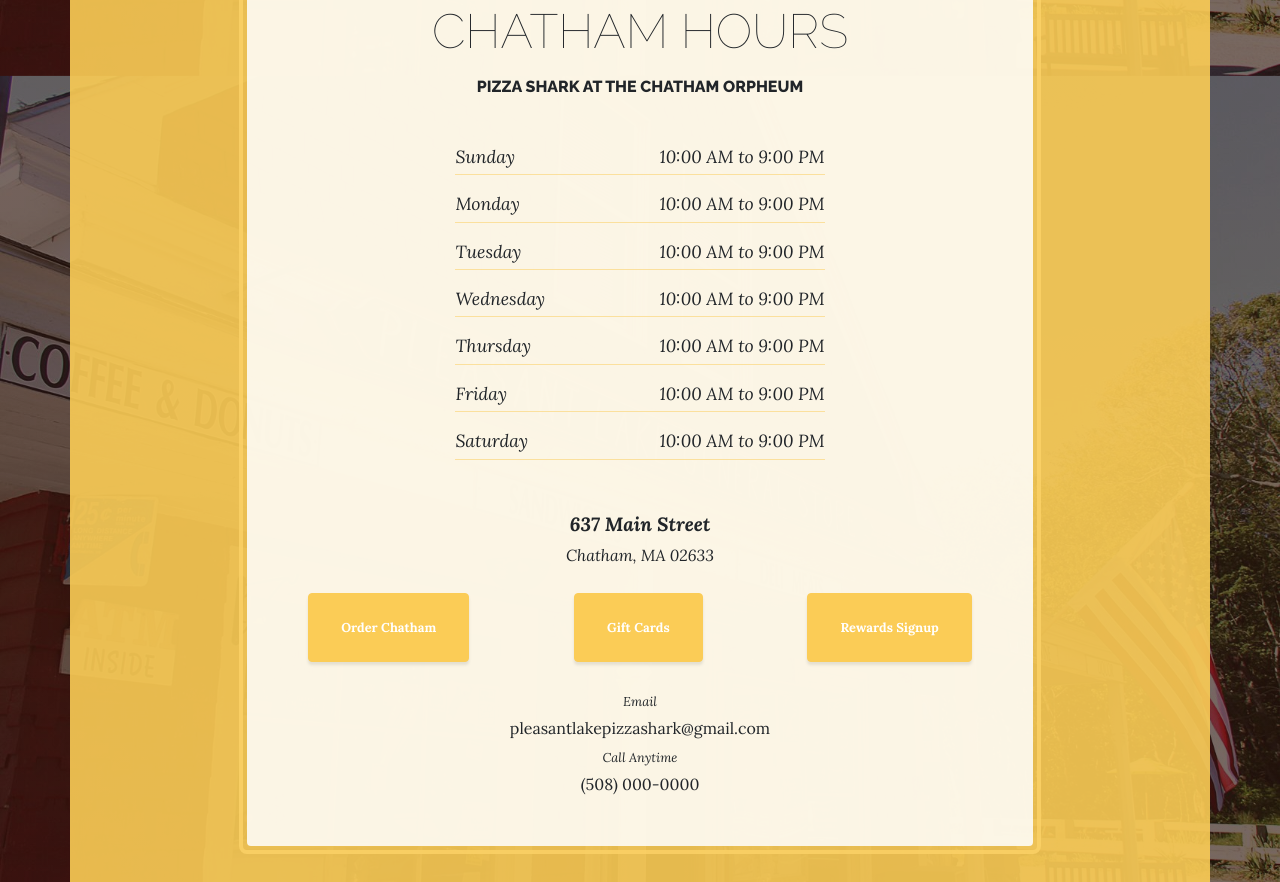
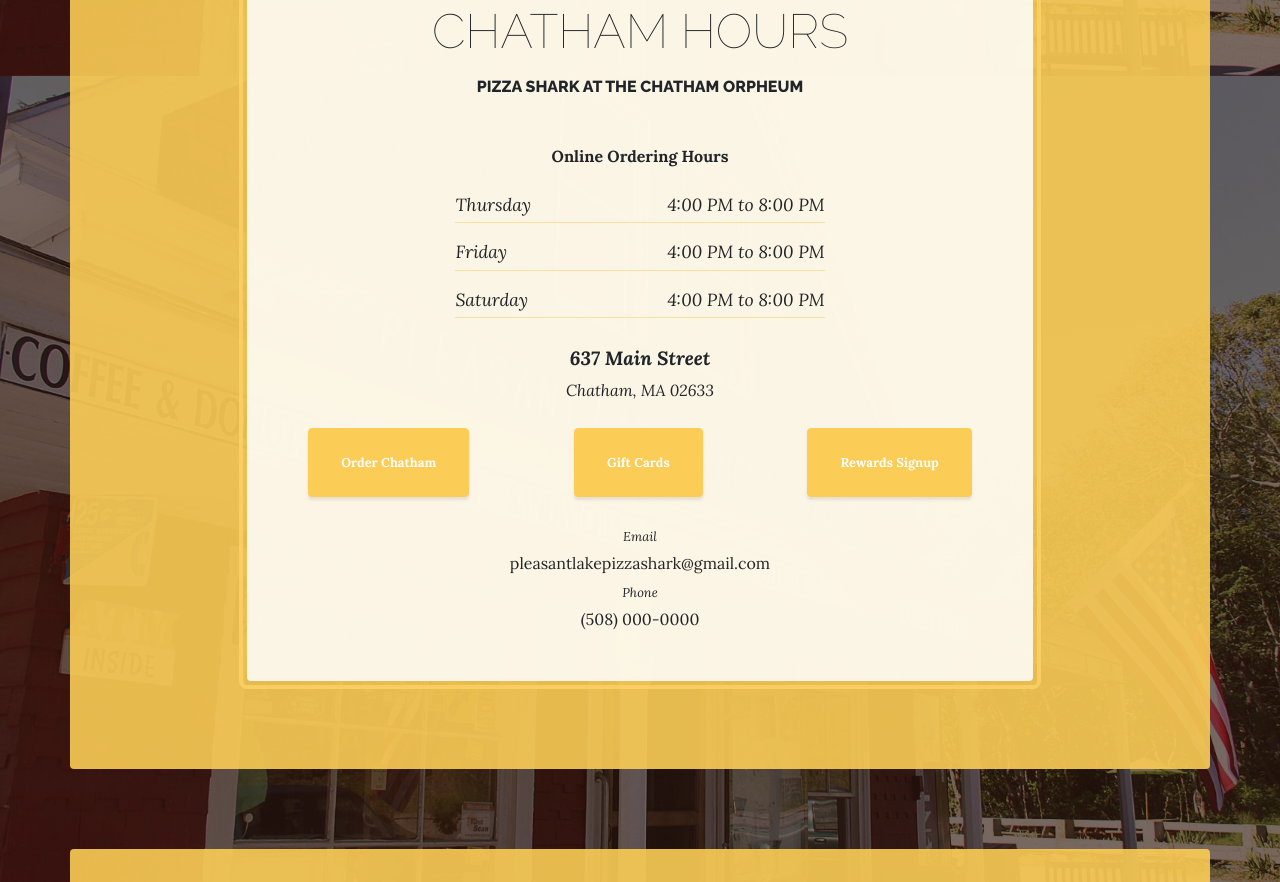
Before and after one commit to VinceGrilli/pizza-shark, a Gatsby site: page /hours in a window 1280 px wide. Shown: the part 772-1654 px from the top of the page. Built offline with nearby package versions, Linux system fonts and the light colour scheme; Gatsby itself is replaced by a stand-in of ours; what react-google-maps would draw is missing.

Commit message:
update hours page

```diff
--- a/src/pages/hours.js
+++ b/src/pages/hours.js
@@ -15,34 +15,20 @@ const IndexPage = () => {
                   <span className="section-heading-lower mb-3">Chatham Hours</span>
                   <span className="section-heading-upper ">Pizza Shark At The Chatham Orpheum</span>
                 </h2>
-                <ul className="list-unstyled list-hours mb-5 text-left mx-auto">
-                  <li className="list-unstyled-item list-hours-item d-flex">
-                    Sunday
-                    <span className="ml-auto">10:00 AM to 9:00 PM</span>
-                  </li>
-                  <li className="list-unstyled-item list-hours-item d-flex">
-                    Monday
-                    <span className="ml-auto">10:00 AM to 9:00 PM</span>
-                  </li>
-                  <li className="list-unstyled-item list-hours-item d-flex">
-                    Tuesday
-                    <span className="ml-auto">10:00 AM to 9:00 PM</span>
-                  </li>
-                  <li className="list-unstyled-item list-hours-item d-flex">
-                    Wednesday
-                    <span className="ml-auto">10:00 AM to 9:00 PM</span>
-                  </li>
+                <strong>Online Ordering Hours</strong>
+                <ul className="list-unstyled list-hours my-4 text-left mx-auto">
+
                   <li className="list-unstyled-item list-hours-item d-flex">
                     Thursday
-                    <span className="ml-auto">10:00 AM to 9:00 PM</span>
+                    <span className="ml-auto">4:00 PM to 8:00 PM</span>
                   </li>
                   <li className="list-unstyled-item list-hours-item d-flex">
                     Friday
-                    <span className="ml-auto">10:00 AM to 9:00 PM</span>
+                    <span className="ml-auto">4:00 PM to 8:00 PM</span>
                   </li>
                   <li className="list-unstyled-item list-hours-item d-flex">
                     Saturday
-                    <span className="ml-auto">10:00 AM to 9:00 PM</span>
+                    <span className="ml-auto">4:00 PM to 8:00 PM</span>
                   </li>
                 </ul>
                 <p className="address mb-4">
@@ -86,7 +72,7 @@ const IndexPage = () => {
                   pleasantlakepizzashark@gmail.com
                   <br />
                   <small>
-                    <em>Call Anytime</em>
+                    <em>Phone</em>
                   </small>
                   <br />
                   (508) 000-0000
@@ -176,7 +162,7 @@ const IndexPage = () => {
                   pleasantlakepizzashark@gmail.com
                   <br />
                   <small>
-                    <em>Call Anytime</em>
+                    <em>Phone</em>
                   </small>
                   <br />
                   (508) 432-6060
```
